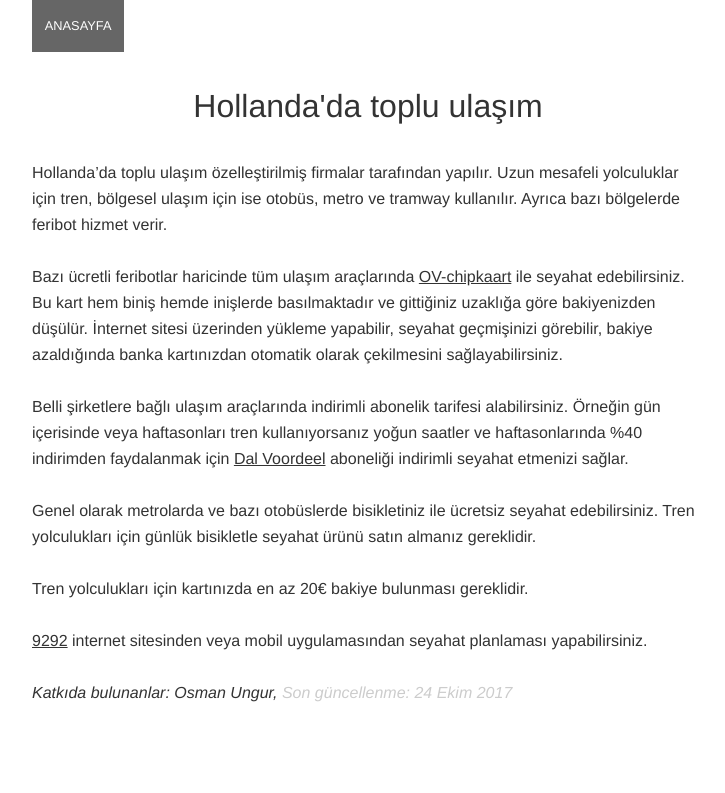
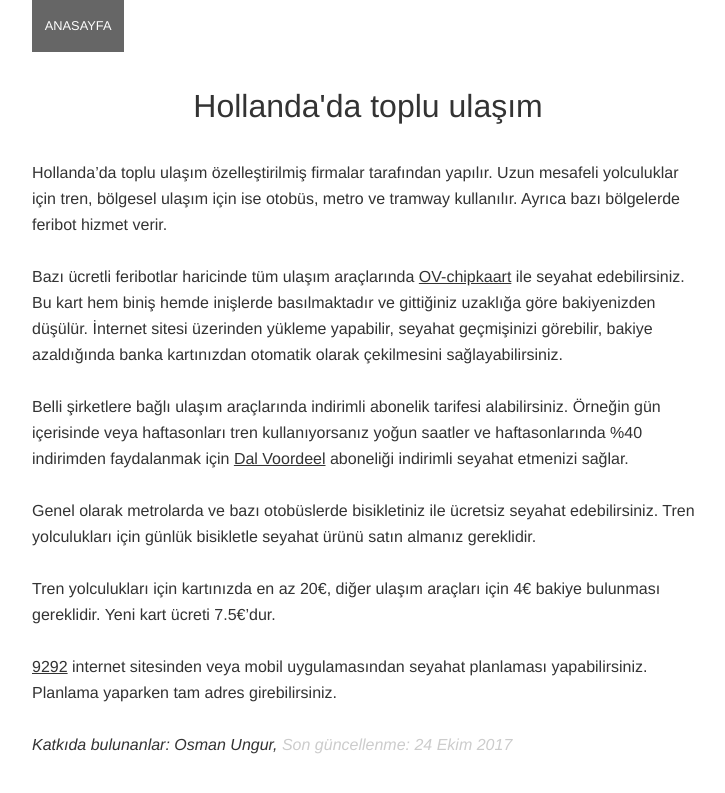
Before and after one commit to o/yurtdisinda-calismak-wiki, a Jekyll site: the page built from nl/toplu-ulasim.md, in a window 1280 px wide. Shown: the top 793 px of the page, without its empty margins (272-997 px from the left). Built offline with Jekyll 4.4.1, drawn with Linux system fonts in a browser that asks for light colours.

Commit message:
NL, Toplu ulasim kismina kucuk eklemeler yapildi

```diff
--- a/nl/toplu-ulasim.md
+++ b/nl/toplu-ulasim.md
@@ -15,6 +15,6 @@ Belli şirketlere bağlı ulaşım araçlarında indirimli abonelik tarifesi ala
 
 Genel olarak metrolarda ve bazı otobüslerde bisikletiniz ile ücretsiz seyahat edebilirsiniz. Tren yolculukları için günlük bisikletle seyahat ürünü satın almanız gereklidir.
 
-Tren yolculukları için kartınızda en az 20€ bakiye bulunması gereklidir.
+Tren yolculukları için kartınızda en az 20€, diğer ulaşım araçları için 4€ bakiye bulunması gereklidir. Yeni kart ücreti 7.5€'dur.
 
-[9292](https://9292.nl) internet sitesinden veya mobil uygulamasından seyahat planlaması yapabilirsiniz.
+[9292](https://9292.nl) internet sitesinden veya mobil uygulamasından seyahat planlaması yapabilirsiniz. Planlama yaparken tam adres girebilirsiniz.
```
